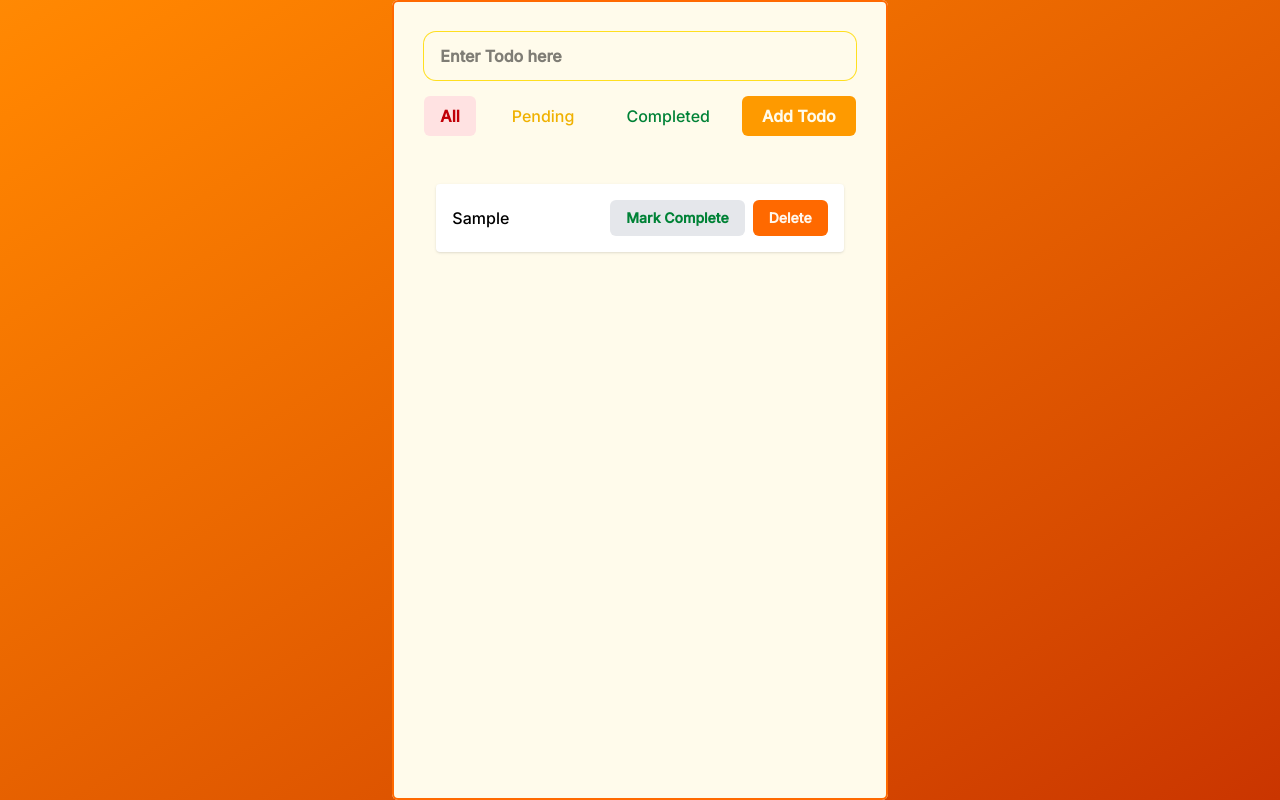
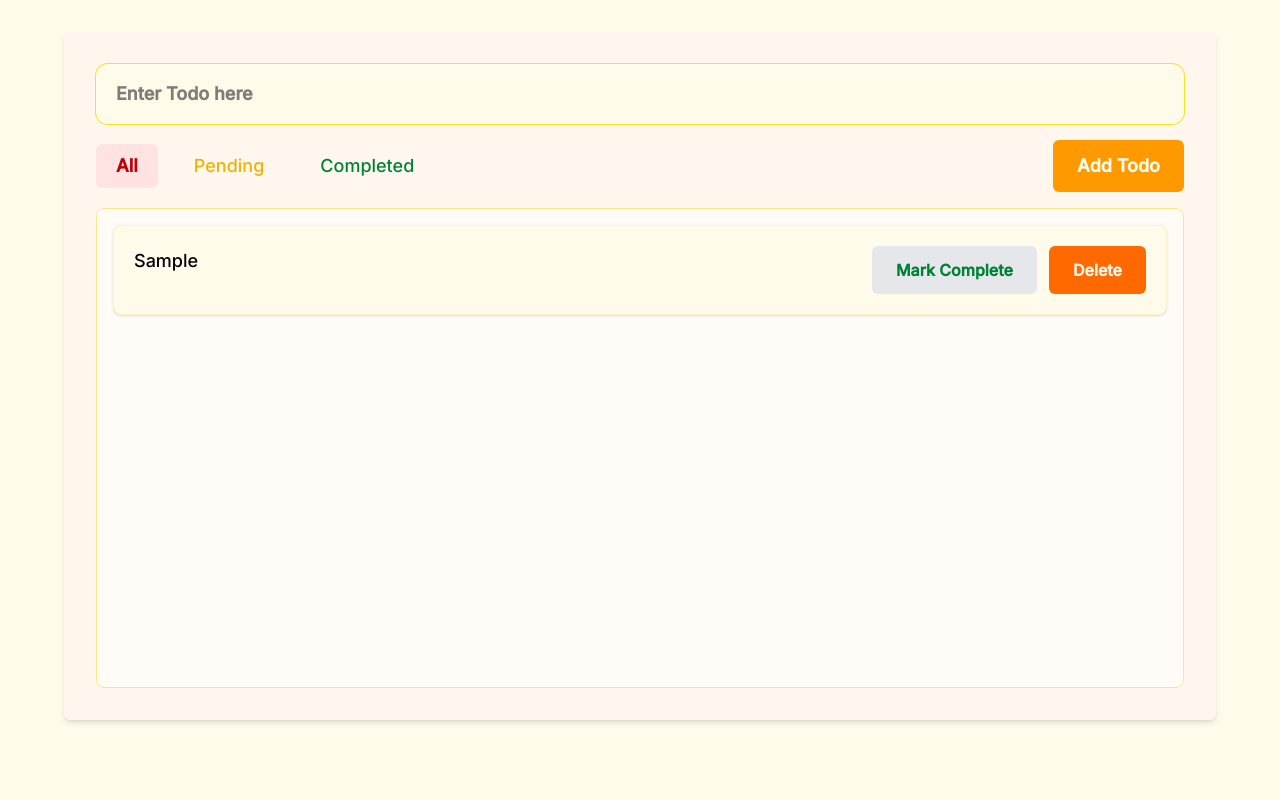
Before and after one commit to dhananjaysable/ICEICO-Task-Todo-List, a React (Vite) app: page / in a window 1280 px wide. Both pictures are taken after typing "Sample" into the empty fields and a click on the button "Add Todo". Built offline with nearby package versions, Linux system fonts and the light colour scheme.

Commit message:
ICEICO Task

```diff
--- a/src/components/TodoContainer.jsx
+++ b/src/components/TodoContainer.jsx
@@ -1,4 +1,4 @@
-import React, { useState } from "react";
+import { useState } from "react";
 import { useTodo } from "../context/todos";
 
 const TodoContainer = () => {
@@ -28,8 +28,8 @@ const TodoContainer = () => {
   };
 
   const handleDelete = (idx) => {
-    const isComfirm = confirm("Are you sure to delete todo?");
-    if (isComfirm) {
+    const isConfirm = confirm("Are you sure to delete todo?");
+    if (isConfirm) {
       const updatedTodos = allTodos.filter((_, i) => i !== idx);
       setTodos(updatedTodos);
     }
@@ -43,91 +43,115 @@ const TodoContainer = () => {
   });
 
   return (
-    <div className="flex justify-center min-h-screen ">
-      <div className="w-full max-w-7xl bg-amber-50 p-4 sm:p-6 lg:p-8 rounded-md ring-2 ring-inset ring-orange-500">
-        <div className="flex flex-col gap-4 w-full">
-          <form onSubmit={handleSubmit} className="flex flex-col gap-4">
+    <div className="w-full min-h-screen bg-amber-50 p-2 sm:p-4 md:p-6 lg:p-8">
+      <div className="w-full max-w-none sm:max-w-2xl md:max-w-4xl lg:max-w-5xl xl:max-w-6xl mx-auto bg-orange-50 rounded-md shadow-md overflow-hidden">
+        <div className="w-full p-3 sm:p-4 md:p-6 lg:p-8">
+          <div className="w-full flex flex-col gap-4">
+            <form
+              onSubmit={handleSubmit}
+              className="w-full flex flex-col gap-4"
+            >
               <input
                 type="text"
-              className="px-4 py-3 rounded-xl bg-amber-50 placeholder:font-semibold focus:outline-amber-200 ring-1 ring-yellow-300 focus-within:outline-2 text-sm sm:text-base"
+                className="w-full px-3 py-3 sm:px-4 sm:py-3 md:px-5 md:py-4 rounded-xl bg-amber-50 placeholder:font-semibold focus:outline-amber-200 ring-1 ring-yellow-300 focus-within:outline-2 text-sm sm:text-base md:text-lg"
                 id="todoInput"
                 value={currentTodo}
                 onChange={(e) => setCurrentTodo(e.target.value)}
                 placeholder="Enter Todo here"
                 name="todo"
+                autoComplete="off"
               />
-            <div className="flex flex-col sm:flex-row sm:justify-between sm:items-center gap-4">
-              <div className="filter flex flex-wrap gap-2 sm:gap-5 text-base sm:text-xl bg-amber-50">
+              <div className="w-full flex flex-col gap-4 sm:flex-row sm:justify-between sm:items-center">
+                <div className="w-full sm:w-auto flex flex-wrap justify-center sm:justify-start gap-2 sm:gap-3 md:gap-4">
                   <div
                     onClick={() => setFilter("all")}
-                  className={`cursor-pointer hover:bg-amber-100 hover:text-red-700 px-3 py-2 sm:px-4 rounded-md transition-all ease-in-out text-sm sm:text-base ${
+                    className={`flex-1 sm:flex-none text-center cursor-pointer hover:bg-amber-100 hover:text-red-700 px-3 py-2 sm:px-4 md:px-5 rounded-md transition-all ease-in-out text-sm sm:text-base md:text-lg ${
                       filter === "all"
                         ? "bg-red-100 text-red-700 font-bold"
                         : "text-red-500"
                     }`}
+                    tabIndex={0}
+                    role="button"
+                    aria-label="Show all todos"
                   >
                     All
                   </div>
                   <div
                     onClick={() => setFilter("pending")}
-                  className={`cursor-pointer hover:bg-amber-100 hover:text-amber-700 px-3 py-2 sm:px-4 rounded-md transition-all ease-in-out text-sm sm:text-base ${
+                    className={`flex-1 sm:flex-none text-center cursor-pointer hover:bg-amber-100 hover:text-amber-700 px-3 py-2 sm:px-4 md:px-5 rounded-md transition-all ease-in-out text-sm sm:text-base md:text-lg ${
                       filter === "pending"
                         ? "bg-amber-100 text-amber-700 font-bold"
                         : "text-yellow-500"
                     }`}
+                    tabIndex={0}
+                    role="button"
+                    aria-label="Show pending todos"
                   >
                     Pending
                   </div>
                   <div
                     onClick={() => setFilter("completed")}
-                  className={`cursor-pointer hover:bg-amber-100 hover:text-emerald-800 px-3 py-2 sm:px-4 rounded-md transition-all ease-in-out text-sm sm:text-base ${
+                    className={`flex-1 sm:flex-none text-center cursor-pointer hover:bg-amber-100 hover:text-emerald-800 px-3 py-2 sm:px-4 md:px-5 rounded-md transition-all ease-in-out text-sm sm:text-base md:text-lg ${
                       filter === "completed"
                         ? "bg-emerald-100 text-emerald-800 font-bold"
                         : "text-green-700"
                     }`}
+                    tabIndex={0}
+                    role="button"
+                    aria-label="Show completed todos"
                   >
                     Completed
                   </div>
                 </div>
                 <button
                   type="submit"
-                className="w-full sm:w-auto px-5 py-2 bg-amber-500 text-amber-50 rounded-md cursor-pointer hover:bg-amber-600 font-bold text-sm sm:text-base"
+                  className="w-full sm:w-auto px-6 py-3 sm:px-5 sm:py-2 md:px-6 md:py-3 bg-amber-500 text-amber-50 rounded-md cursor-pointer hover:bg-amber-600 active:bg-amber-700 font-bold text-sm sm:text-base md:text-lg transition-colors duration-200"
+                  aria-label="Add todo"
                 >
                   Add Todo
                 </button>
               </div>
             </form>
-
-          <div className="todos h-96 overflow-auto p-2 sm:p-3 flex flex-col gap-3 mt-2 sm:mt-5">
-            {[...filteredTodos].reverse().map((todo, index) => {
-              const actualIndex = filteredTodos.length - 1 - index;
-
+            <div className="w-full min-h-[50vh] sm:min-h-[55vh] md:min-h-[60vh] max-h-[50vh] sm:max-h-[55vh] md:max-h-[60vh] overflow-y-auto border border-amber-200 rounded-lg bg-white/50">
+              <div className="w-full p-2 sm:p-3 md:p-4 flex flex-col gap-3">
+                {[...filteredTodos].reverse().map((todo) => {
+                  const originalIdx = allTodos.findIndex((t) => t === todo);
                   return (
                     <div
-                  key={actualIndex}
-                  className={`flex flex-col sm:flex-row sm:justify-between sm:items-center bg-white p-3 sm:p-4 rounded shadow gap-3 sm:gap-2 ${
-                    todo.completed ? "opacity-70 line-through" : ""
+                      key={originalIdx}
+                      className={`w-full flex flex-col gap-3 sm:flex-row sm:justify-between sm:items-start sm:gap-4 bg-amber-50 p-3 sm:p-4 md:p-5 rounded-lg shadow-sm border border-amber-100 transition-all duration-200 ${
+                        todo.completed
+                          ? "opacity-70 line-through bg-gray-50"
+                          : ""
                       }`}
                     >
-                  <div className="desc text-sm sm:text-base flex-1">
-                    <p className="break-words">{todo.text}</p>
+                      <div className="w-full sm:flex-1 min-w-0">
+                        <p className="text-sm sm:text-base md:text-lg break-words leading-relaxed">
+                          {todo.text}
+                        </p>
                       </div>
-                  <div className="flex flex-col sm:flex-row gap-2 sm:gap-2 w-full sm:w-auto">
+                      <div className="w-full sm:w-auto flex flex-col sm:flex-row gap-2 sm:gap-3 sm:flex-shrink-0">
                         <button
                           type="button"
-                      onClick={() => handleComplete(actualIndex)}
-                      className={`px-3 py-2 sm:px-4 font-semibold rounded-md text-xs sm:text-sm ${
+                          onClick={() => handleComplete(originalIdx)}
+                          className={`w-full sm:w-auto px-4 py-2 sm:px-5 sm:py-2 md:px-6 md:py-3 font-semibold rounded-md transition-all duration-200 text-xs sm:text-sm md:text-base ${
                             todo.completed
-                          ? "bg-green-400 text-white"
-                          : "bg-gray-200 text-green-700"
+                              ? "bg-green-400 hover:bg-green-500 text-white"
+                              : "bg-gray-200 hover:bg-gray-300 text-green-700"
                           }`}
+                          aria-label={
+                            todo.completed
+                              ? "Mark as pending"
+                              : "Mark as completed"
+                          }
                         >
                           {todo.completed ? "Completed" : "Mark Complete"}
                         </button>
                         <button
                           type="button"
-                      onClick={() => handleDelete(actualIndex)}
-                      className="px-3 py-2 sm:px-4 bg-orange-500 cursor-pointer font-semibold text-orange-50 rounded-md text-xs sm:text-sm"
+                          onClick={() => handleDelete(originalIdx)}
+                          className="w-full sm:w-auto px-4 py-2 sm:px-5 sm:py-2 md:px-6 md:py-3 bg-orange-500 hover:bg-orange-600 active:bg-orange-700 cursor-pointer font-semibold text-orange-50 rounded-md transition-all duration-200 text-xs sm:text-sm md:text-base"
+                          aria-label="Delete todo"
                         >
                           Delete
                         </button>
@@ -136,12 +160,21 @@ const TodoContainer = () => {
                   );
                 })}
                 {filteredTodos.length === 0 && (
-              <div className="text-center text-gray-500 py-8 text-sm sm:text-base">
+                  <div className="w-full text-center text-gray-500 py-12 sm:py-16 md:py-20">
+                    <div className="text-lg sm:text-xl md:text-2xl mb-2">
+                      {filter === "pending" && "📋"}
+                      {filter === "completed" && "✅"}
+                      {filter === "all" && "📝"}
+                    </div>
+                    <p className="text-sm sm:text-base md:text-lg">
                       {filter === "pending" && "No pending todos"}
                       {filter === "completed" && "No completed todos"}
                       {filter === "all" && "No todos yet. Add one above!"}
+                    </p>
                   </div>
                 )}
+              </div>
+            </div>
           </div>
         </div>
       </div>
```
Lines whose indentation alone changed are shown as unchanged.
